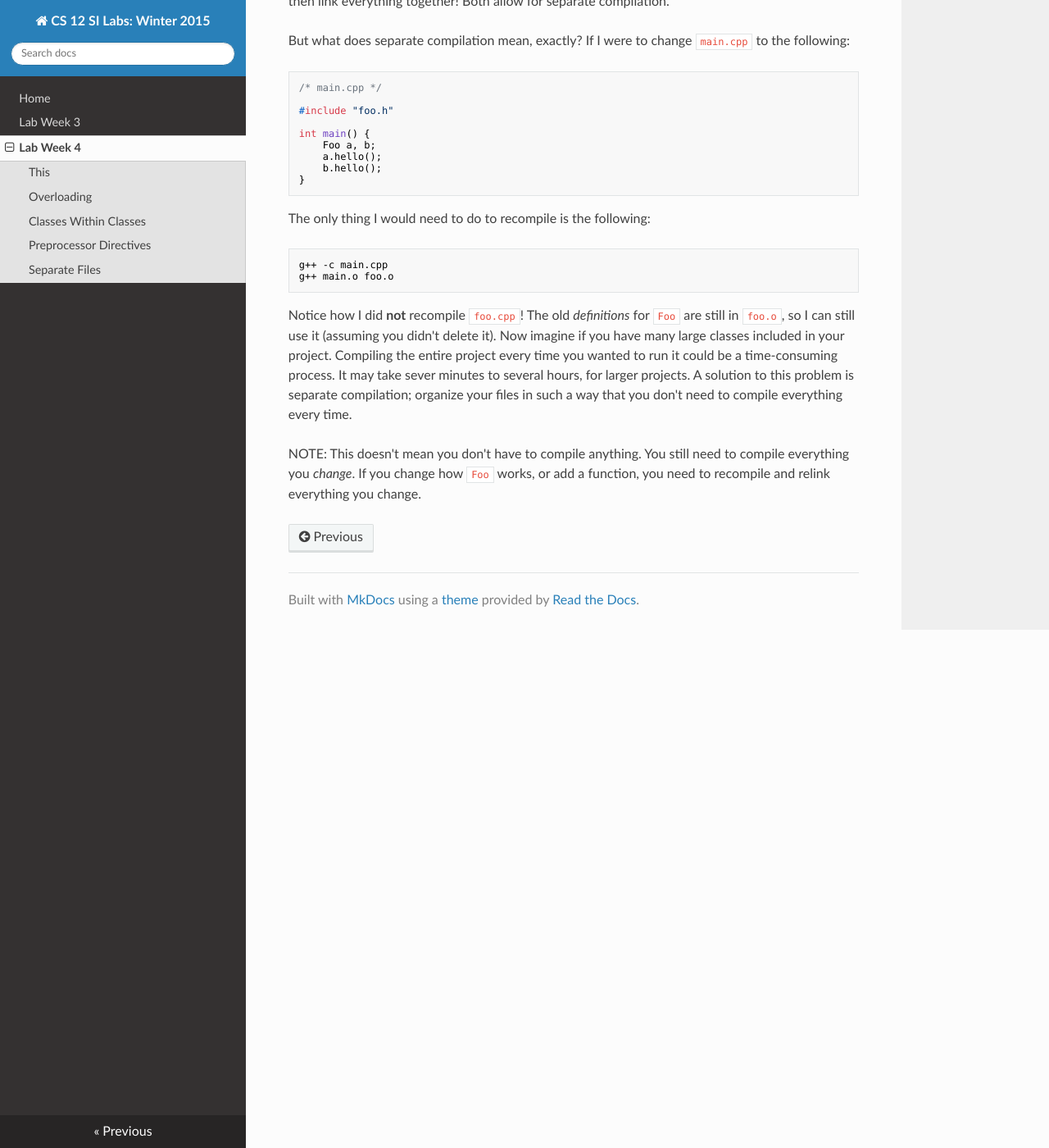
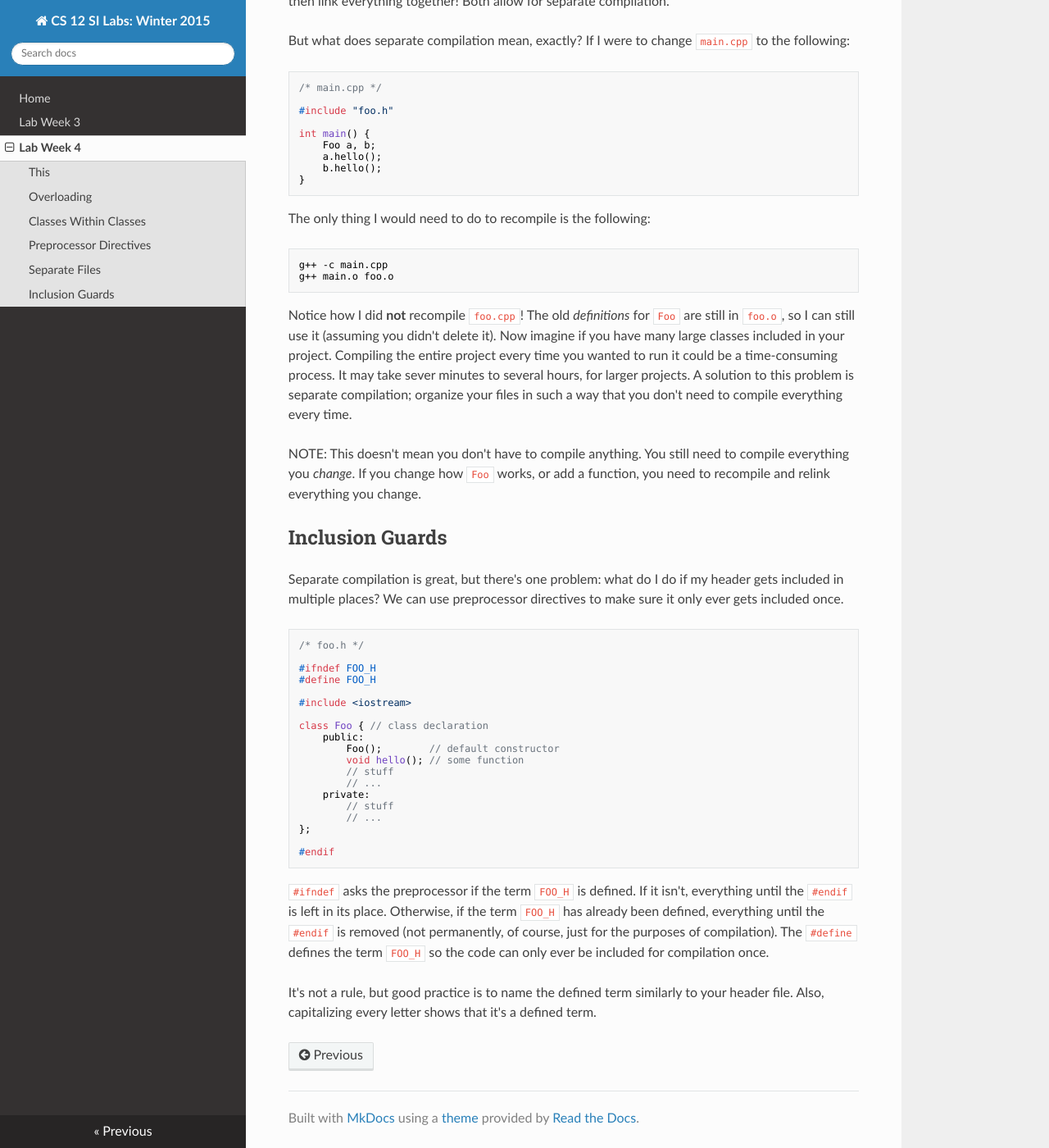
Before and after one commit to cs-si-ucr/cs12-win16, an MkDocs documentation site: the page built from docs/lab_week_04.md, in a window 1280 px wide and 1400 px high, scrolled down 4443 px. Shown: the whole window at 82% size. Built offline with MkDocs 1.6.1, drawn with Linux system fonts in a browser that asks for light colours; nearby versions of some CDN libraries; old or Windows-style settings are respelled for this version of MkDocs.

Commit message:
separate compilation lab4

````diff
--- a/docs/lab_week_04.md
+++ b/docs/lab_week_04.md
@@ -286,3 +286,40 @@ organize your files in such a way that you don't need to compile everything ever
 NOTE: This doesn't mean you don't have to compile anything.
 You still need to compile everything you *change*.
 If you change how ``Foo`` works, or add a function, you need to recompile and relink everything you change.
+
+Inclusion Guards
+----------------
+Separate compilation is great, but there's one problem:
+what do I do if my header gets included in multiple places?
+We can use preprocessor directives to make sure it only ever gets included once.
+
+
+```c++
+/* foo.h */
+
+#ifndef FOO_H
+#define FOO_H
+
+#include <iostream>
+
+class Foo { // class declaration
+    public:
+        Foo();        // default constructor
+        void hello(); // some function
+        // stuff
+        // ...
+    private:
+        // stuff
+        // ...
+};
+
+#endif
+```
+
+``#ifndef`` asks the preprocessor if the term ``FOO_H`` is defined.
+If it isn't, everything until the ``#endif`` is left in its place.
+Otherwise, if the term ``FOO_H`` has already been defined, everything until the ``#endif`` is removed (not permanently, of course, just for the purposes of compilation).
+The ``#define`` defines the term ``FOO_H`` so the code can only ever be included for compilation once.
+
+It's not a rule, but good practice is to name the defined term similarly to your header file.
+Also, capitalizing every letter shows that it's a defined term.
````
